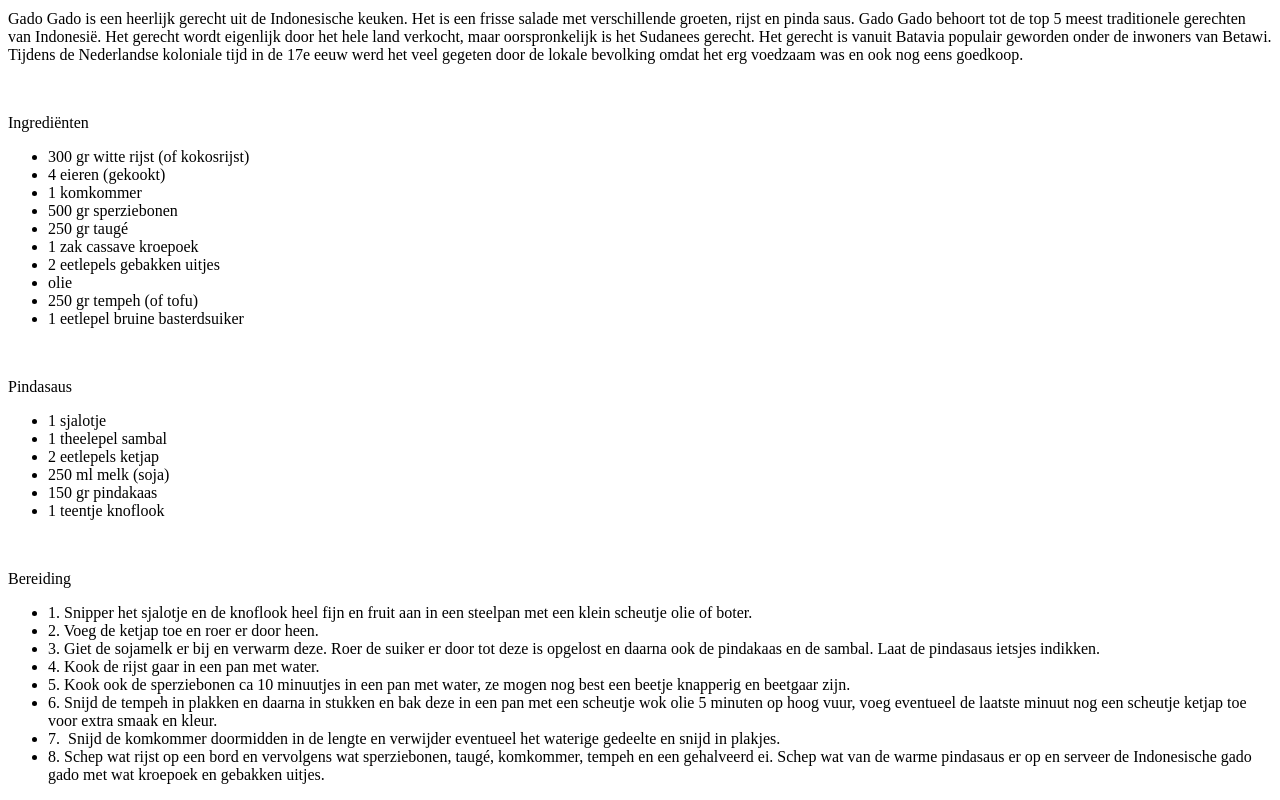
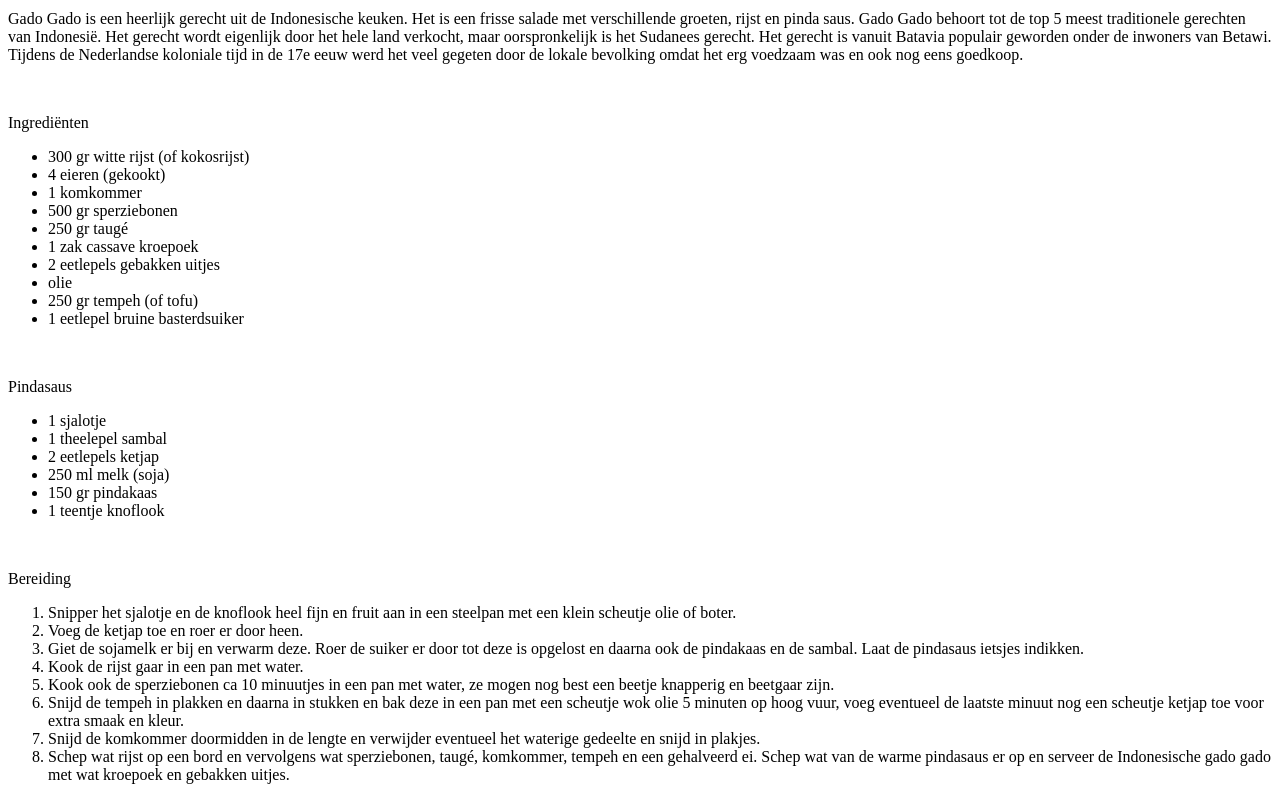
Before and after one commit to nikkiwesterhout/html-css, a plain HTML site: page les 2/indexx.html in a window 1280 px wide. Shown: the part 544-1344 px from the top of the page. Drawn offline with Linux system fonts and the light colour scheme.

Commit message:
indexx.html

```diff
--- a/les 2/indexx.html
+++ b/les 2/indexx.html
@@ -44,16 +44,16 @@
         <br>
 
            <p> Bereiding </p>
-        <ul>
-           <li>1. Snipper het sjalotje en de knoflook heel fijn en fruit aan in een steelpan met een klein scheutje olie of boter. </li>
-           <li>2. Voeg de ketjap toe en roer er door heen. </li>
-           <li>3. Giet de sojamelk er bij en verwarm deze. Roer de suiker er door tot deze is opgelost en daarna ook de pindakaas en de sambal. Laat de pindasaus ietsjes indikken.</li>
-           <li>4. Kook de rijst gaar in een pan met water. </li>
-           <li>5. Kook ook de sperziebonen ca 10 minuutjes in een pan met water, ze mogen nog best een beetje knapperig en beetgaar zijn. </li>
-           <li>6. Snijd de tempeh in plakken en daarna in stukken en bak deze in een pan met een scheutje wok olie 5 minuten op hoog vuur, voeg eventueel de laatste minuut nog een scheutje ketjap toe voor extra smaak en kleur.</li>
-           <li>7.  Snijd de komkommer doormidden in de lengte en verwijder eventueel het waterige gedeelte en snijd in plakjes. </li>
-           <li>8. Schep wat rijst op een bord en vervolgens wat sperziebonen, taugé, komkommer, tempeh en een gehalveerd ei. Schep wat van de warme pindasaus er op en serveer de Indonesische gado gado met wat kroepoek en gebakken uitjes.</li>
-        </ul>
+        <ol>
+           <li>Snipper het sjalotje en de knoflook heel fijn en fruit aan in een steelpan met een klein scheutje olie of boter. </li>
+           <li>Voeg de ketjap toe en roer er door heen. </li>
+           <li>Giet de sojamelk er bij en verwarm deze. Roer de suiker er door tot deze is opgelost en daarna ook de pindakaas en de sambal. Laat de pindasaus ietsjes indikken.</li>
+           <li>Kook de rijst gaar in een pan met water. </li>
+           <li>Kook ook de sperziebonen ca 10 minuutjes in een pan met water, ze mogen nog best een beetje knapperig en beetgaar zijn. </li>
+           <li>Snijd de tempeh in plakken en daarna in stukken en bak deze in een pan met een scheutje wok olie 5 minuten op hoog vuur, voeg eventueel de laatste minuut nog een scheutje ketjap toe voor extra smaak en kleur.</li>
+           <li>Snijd de komkommer doormidden in de lengte en verwijder eventueel het waterige gedeelte en snijd in plakjes. </li>
+           <li>Schep wat rijst op een bord en vervolgens wat sperziebonen, taugé, komkommer, tempeh en een gehalveerd ei. Schep wat van de warme pindasaus er op en serveer de Indonesische gado gado met wat kroepoek en gebakken uitjes.</li>
+        </ol>
 
 
     </body>
```
